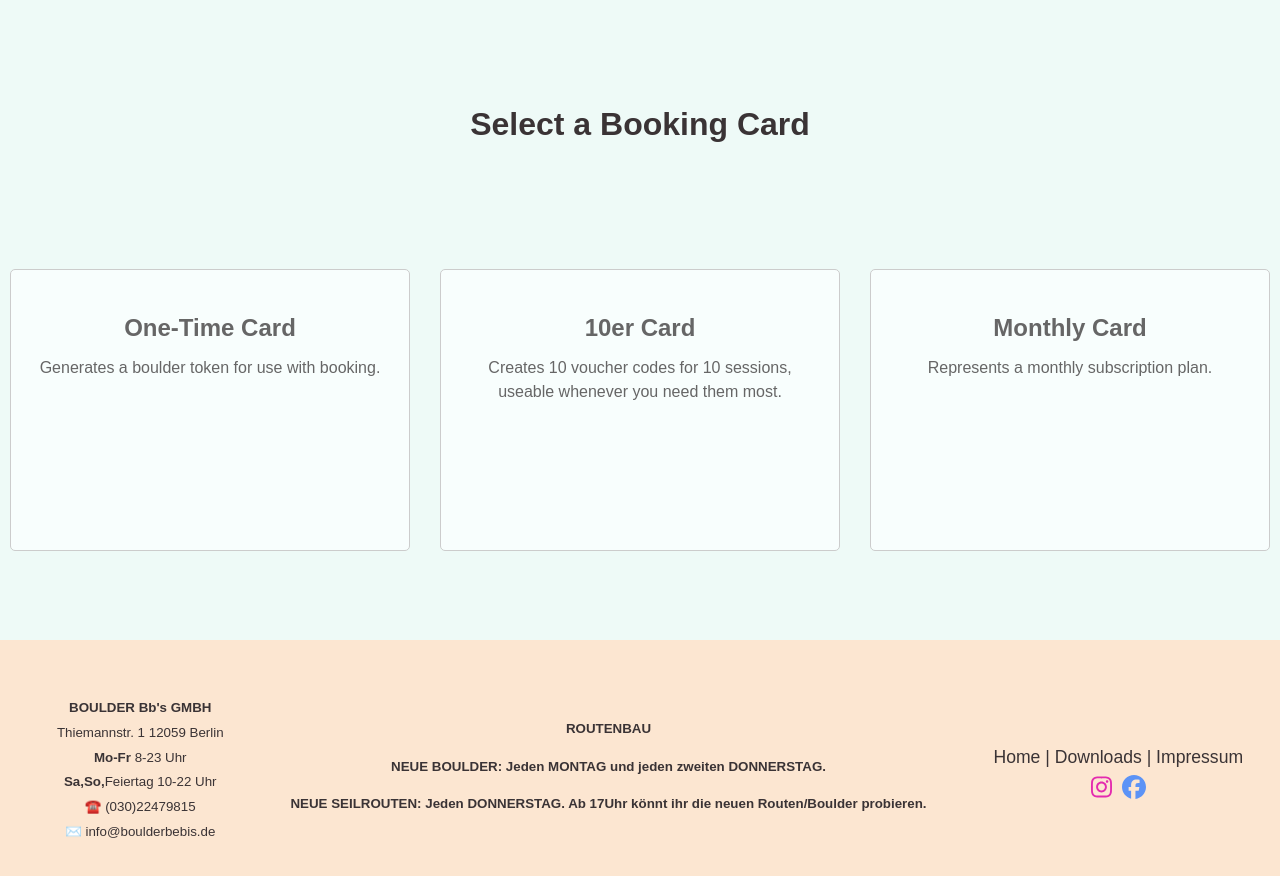
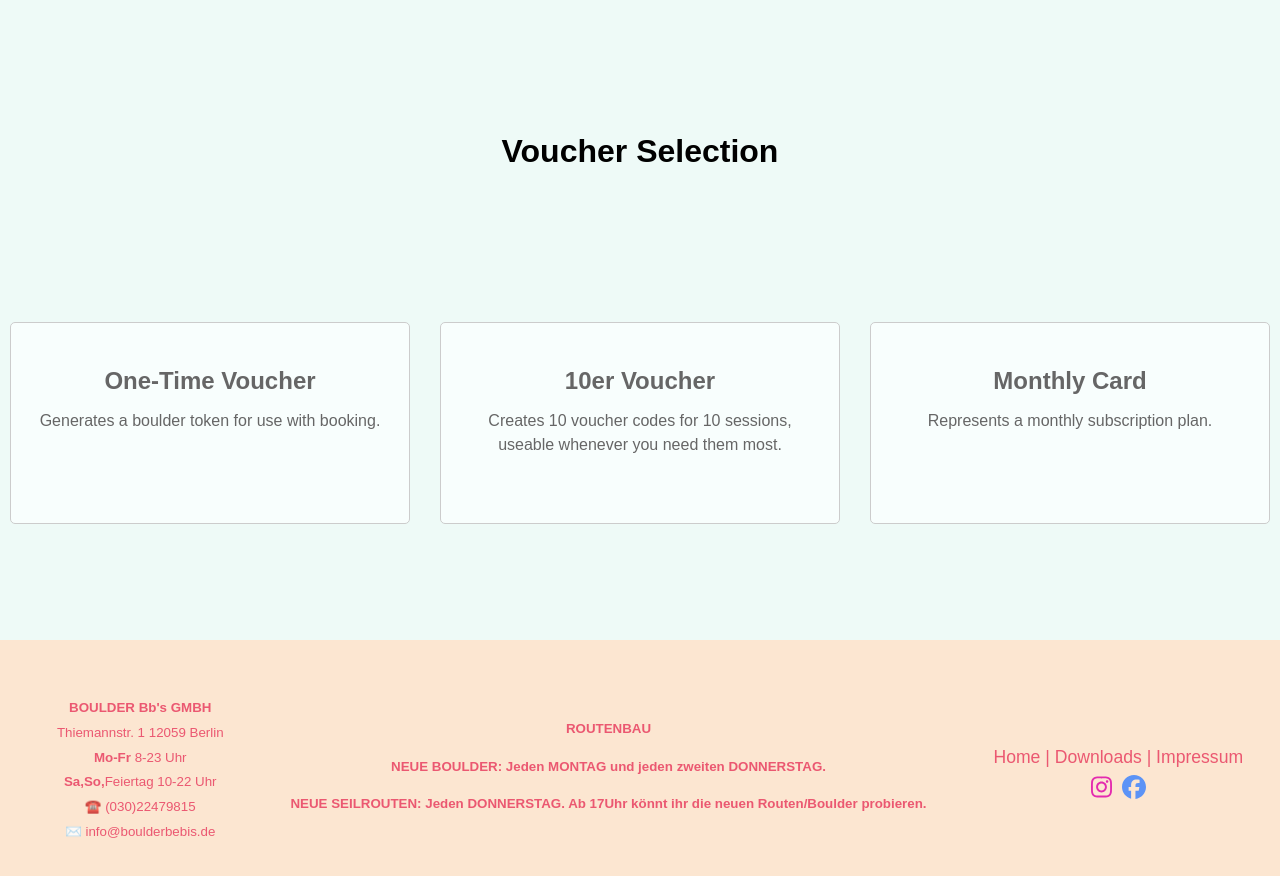
Before and after one commit to joshuabarua/Final_Project_CAB, a React (Vite) app in the folder client/boulder-client-side/: page /voucherSelection in a window 1280 px wide. Shown: the top 876 px of the page. Built offline with nearby package versions, Linux system fonts and the light colour scheme; no server answers.

Commit message:
Styling and front end make a booking form

```diff
--- a/client/boulder-client-side/src/App.css
+++ b/client/boulder-client-side/src/App.css
@@ -13,7 +13,7 @@
 	--accent-color: #fce6d1;
 
 	--background-light: #eefaf7; /* Light mode background color */
-	--text-light: #3a3335; /* Light mode text color */
+	--text-light: #000000; /* Light mode text color */
 	--content-light: #87ceeb; /* Light mode primary content color */
 	--links-light: #007bff; /* Light mode link color */
 	--buttons-light: #f9f9f9; /* Light mode button color */
@@ -109,7 +109,7 @@ body {
 	cursor: pointer;
 	transition: transform 0.2s;
 	width: 33%;
-	height: 30vh;
+	height: 20vh;
 }
 
 .card h2 {
--- /dev/null
+++ b/client/boulder-client-side/src/components/ConfirmationDialog.tsx
@@ -0,0 +1,44 @@
+import React, {useContext} from 'react';
+import {Button, Dialog, DialogActions, DialogContent, DialogContentText, DialogTitle} from '@mui/material';
+import {format} from 'date-fns';
+import {AuthContext} from '../contexts/AuthContext';
+import {NavLink} from 'react-router-dom';
+
+interface ConfirmationDialogProps {
+	open: boolean;
+	onClose: () => void;
+	onConfirm: () => void;
+	selectedTime: Date;
+}
+
+const ConfirmationDialog: React.FC<ConfirmationDialogProps> = ({open, onClose, onConfirm, selectedTime}) => {
+	const {user} = useContext(AuthContext);
+	const vouchers = user?.vouchers.length;
+	const time = format(selectedTime, 'dd/MM/yyyy HH');
+	return (
+		<Dialog open={open} onClose={onClose}>
+			<DialogTitle>Confirmation</DialogTitle>
+			<DialogContent>
+				<DialogContentText>You currently have {vouchers} voucher(s) to use.</DialogContentText>
+				{vouchers === 0 ? (
+					<DialogContentText>
+						You can't book without vouchers, purchase them
+						<NavLink to='/voucherSelection'> here</NavLink>
+					</DialogContentText>
+				) : (
+					<DialogContentText>Are you sure you want to make the booking at {time}:00 and use one of your vouchers?</DialogContentText>
+				)}
+			</DialogContent>
+			<DialogActions>
+				<Button onClick={onClose} color='primary'>
+					Cancel
+				</Button>
+				<Button onClick={onConfirm} color='primary' disabled={vouchers === 0}>
+					Confirm
+				</Button>
+			</DialogActions>
+		</Dialog>
+	);
+};
+
+export default ConfirmationDialog;
--- a/client/boulder-client-side/src/layout/Footer.tsx
+++ b/client/boulder-client-side/src/layout/Footer.tsx
@@ -14,6 +14,7 @@ const Footer = () => {
 				height: '30vh',
 				padding: '10px',
 				backgroundColor: '#fce6d1',
+				color: 'rgba(230, 56, 91, 0.82)',
 			}}>
 			<div style={{display: 'flex', justifyContent: 'space-evenly', gap: '20px', alignItems: 'center', flexDirection: 'row', width: '100%'}}>
 				<div className='footer'>
--- a/client/boulder-client-side/src/pages/BookTimeslot.tsx
+++ b/client/boulder-client-side/src/pages/BookTimeslot.tsx
@@ -1,8 +1,9 @@
 import React, {useState} from 'react';
 import {DateTimePicker, LocalizationProvider} from '@mui/x-date-pickers';
-import {Box, Typography} from '@mui/material';
+import {Box, Button, Typography} from '@mui/material';
 import {format} from 'date-fns';
 import {AdapterDateFns} from '@mui/x-date-pickers/AdapterDateFns';
+import ConfirmationDialog from '../components/ConfirmationDialog';
 
 const TWO_WEEKS = 1209600000;
 
@@ -17,6 +18,21 @@ maxTime.setHours(21, 0, 0, 0);
 const BookTimeSlot = () => {
 	const [selectedTime, setSelectedTime] = useState<Date | null>(new Date(Date.now()));
 	const [minTime, setMinTime] = useState<Date | null>(minTimeConfig);
+
+	const [open, setOpen] = useState(false);
+
+	const handleOpen = () => {
+		setOpen(true);
+	};
+
+	const handleClose = () => {
+		setOpen(false);
+	};
+
+	const handleConfirm = () => {
+		// Handle the booking confirmation logic here
+		setOpen(false);
+	};
 
 	console.log(selectedTime);
 	// const formattedInitialValue = selectedTime ? dayjs(selectedTime).format('DD/MM/YYYY HH:mm') : '';
@@ -50,6 +66,10 @@ const BookTimeSlot = () => {
 						className='whiteText'
 					/>
 					{selectedTime && <Typography variant='body2'>Selected Timeslot {format(selectedTime, 'dd/MM/yyyy HH')}:00</Typography>}
+					<Button variant='contained' color='primary' onClick={handleOpen}>
+						Make Booking
+					</Button>
+					<ConfirmationDialog open={open} onClose={handleClose} onConfirm={handleConfirm} selectedTime={selectedTime!} />
 				</div>
 			</LocalizationProvider>
 		</div>
--- a/client/boulder-client-side/src/pages/CardSelection.tsx
+++ b/client/boulder-client-side/src/pages/CardSelection.tsx
@@ -10,11 +10,11 @@ const EventBookingCards: React.FC = () => {
 
 	return (
 		<div className='centeredDivCol' style={{height: '80vh', justifyContent: 'space-evenly', gap: '10px'}}>
-			<h1>Select a Booking Card</h1>
+			<h1>Voucher Selection</h1>
 
 			<div className='centeredDivRow' style={{gap: '10px'}}>
 				<div className={`card ${selectedCard === 1 ? 'selected' : ''}`} onClick={() => handleCardSelect(1)}>
-					<h2>One-Time Card</h2>
+					<h2>One-Time Voucher</h2>
 					<p>Generates a boulder token for use with booking.</p>
 					{selectedCard === 1 && (
 						<div className='selected-card-content'>
@@ -24,7 +24,7 @@ const EventBookingCards: React.FC = () => {
 				</div>
 
 				<div className={`card ${selectedCard === 2 ? 'selected' : ''}`} onClick={() => handleCardSelect(2)}>
-					<h2>10er Card</h2>
+					<h2>10er Voucher</h2>
 					<p>Creates 10 voucher codes for 10 sessions, useable whenever you need them most.</p>
 					{selectedCard === 2 && (
 						<div className='selected-card-content'>
--- a/client/boulder-client-side/src/pages/Homepage.tsx
+++ b/client/boulder-client-side/src/pages/Homepage.tsx
@@ -29,6 +29,7 @@ const Homepage = () => {
 							fontSize: 86,
 							lineHeight: '70px',
 							fontFamily: 'BebasNeue',
+							color: 'rgba(230, 56, 91, 0.82)',
 						}}>
 						Boulder Bebi's
 					</h1>
```
